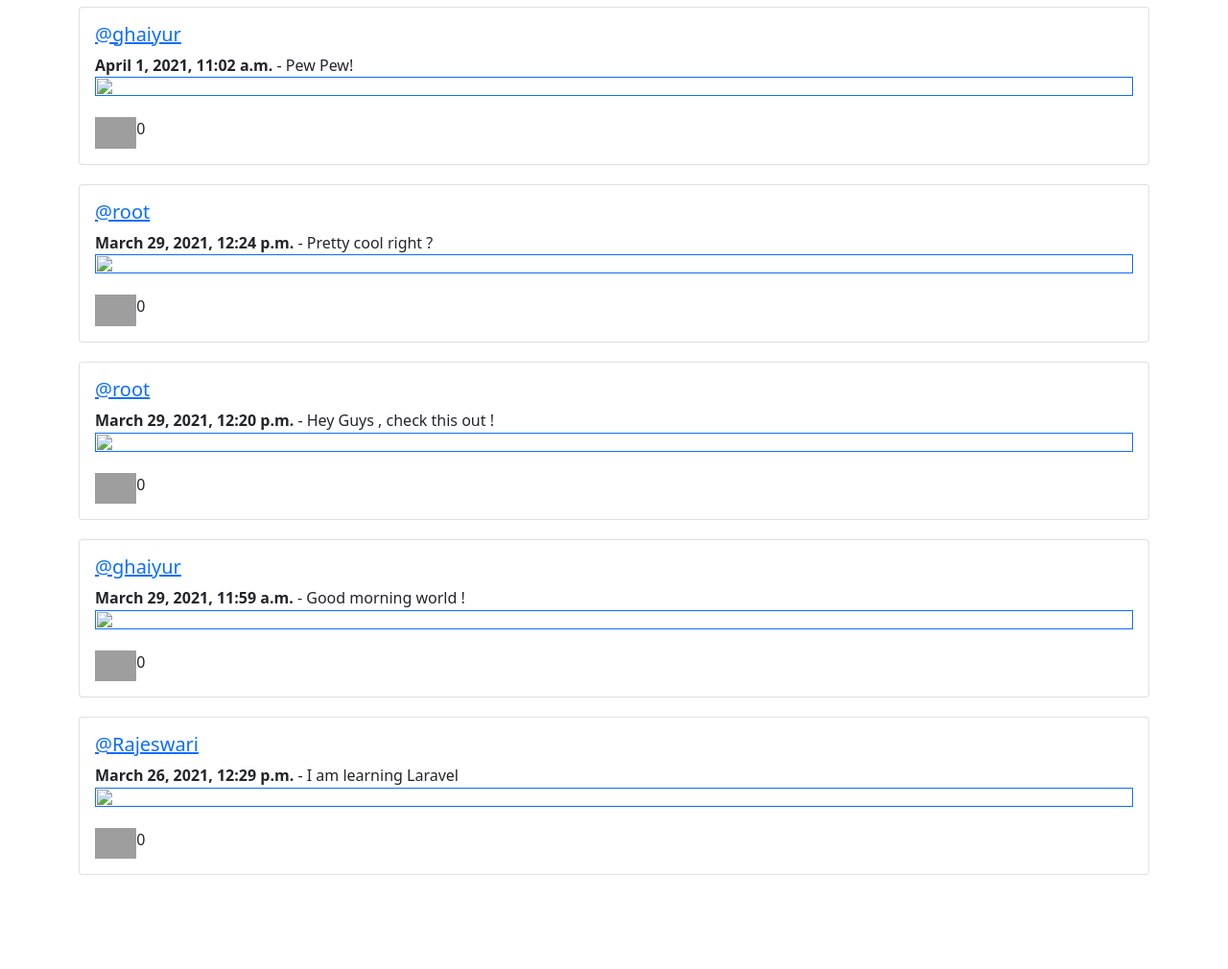
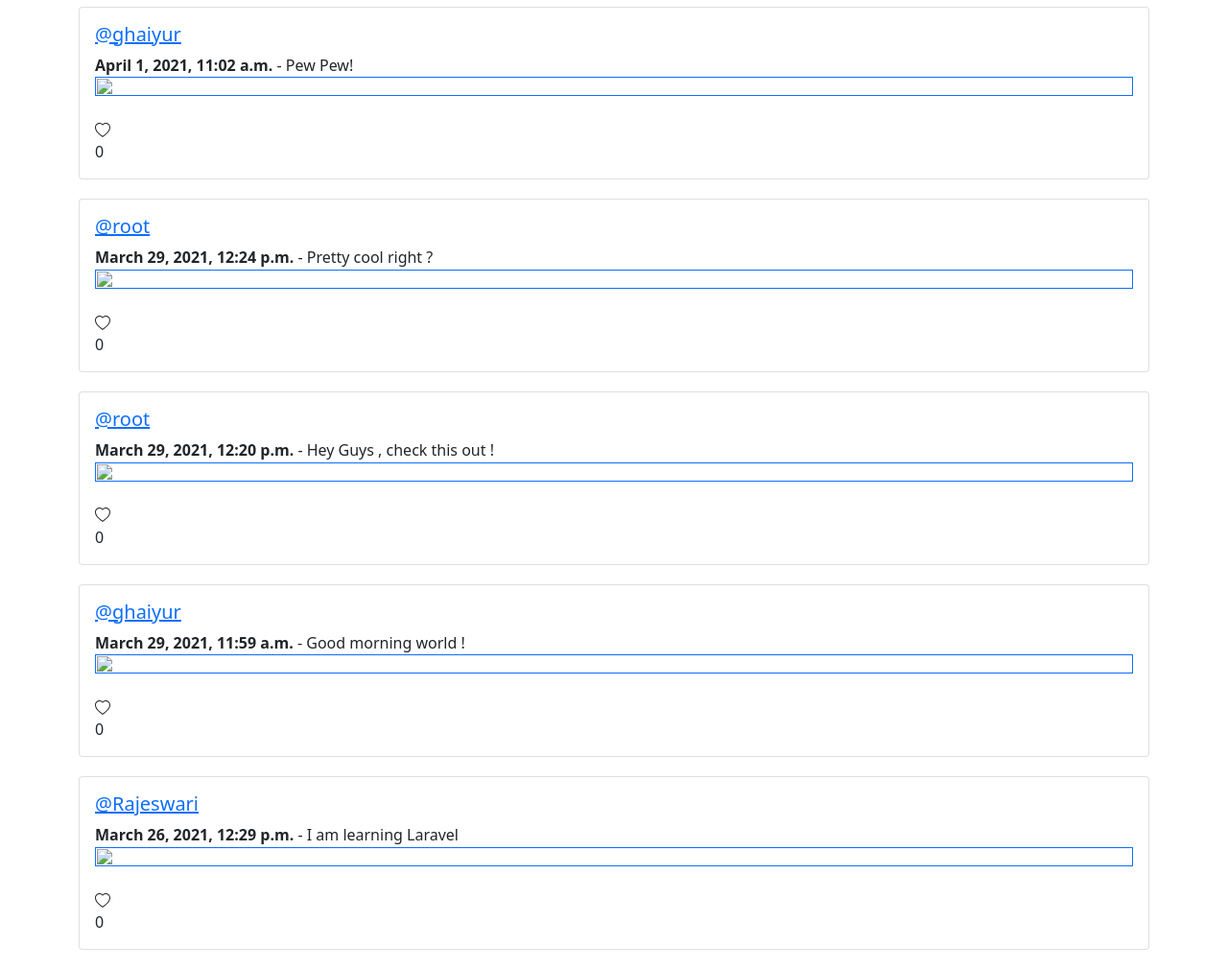
Before and after one commit to ghaiyur-musubi/techtweet-IS, a Django app: template tweets/templates/feed.html in a window 1280 px wide. Shown: the part 99-1109 px from the top of the page at 96% size. Before the commit the page ends 1011 px from the top, so only its background shows below. Run offline with Django 3.2, Linux system fonts and the light colour scheme; the template is opened without the code that fills it: values that come from a table or form of the project are taken from there, others are empty; data comes from the database, SQL or seed files in the repository; some libraries are stand-ins or nearby versions; grey boxes are pictures that could not be loaded.

Commit message:
Heart svg

```diff
--- a/tweets/templates/feed.html
+++ b/tweets/templates/feed.html
@@ -27,7 +27,9 @@
                     </style>
                     <div style="margin-top: 10px;">
                         <div data-tweet-id="{{ tweet.id }}">
-                            <img style="width: 4%; height: 4%; float:left;"src="https://user-images.githubusercontent.com/67789350/113393810-d90f7f80-93b4-11eb-9ac4-9b6c037fadf5.png">
+                            <svg xmlns="http://www.w3.org/2000/svg" width="16" height="16" fill="currentColor" class="bi bi-heart" viewBox="0 0 16 16">
+                                <path d="m8 2.748-.717-.737C5.6.281 2.514.878 1.4 3.053c-.523 1.023-.641 2.5.314 4.385.92 1.815 2.834 3.989 6.286 6.357 3.452-2.368 5.365-4.542 6.286-6.357.955-1.886.838-3.362.314-4.385C13.486.878 10.4.28 8.717 2.01L8 2.748zM8 15C-7.333 4.868 3.279-3.04 7.824 1.143c.06.055.119.112.176.171a3.12 3.12 0 0 1 .176-.17C12.72-3.042 23.333 4.867 8 15z"/>
+                              </svg>
                         </div>
                         <div>
                             {{ tweet.like_count }}
```
